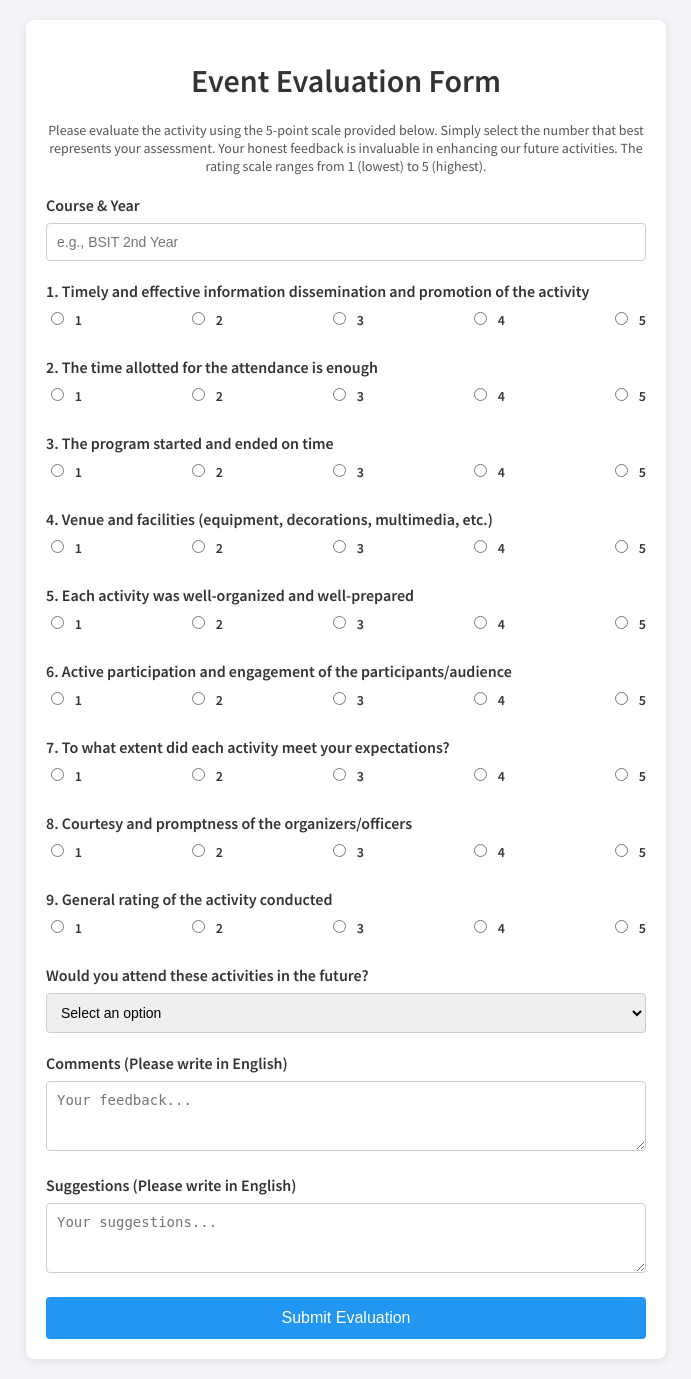
After one commit to senti-guide/sentiment-system, a Django app: page /student_evaluation_form/ in a window 1280 px wide. The commit adds this page. Shown: the whole page, without its empty margins (294-985 px from the left). Run offline with Django 5.2, Linux system fonts and the light colour scheme; a user stored in the database is signed in.

Commit message:
form and about

```diff
--- /dev/null
+++ b/evaluation/static/form.css
@@ -0,0 +1,94 @@
+/* Base Styles */
+body {
+    font-family: 'Source Sans Pro', sans-serif;
+    background-color: #f4f4f9;
+    margin: 0;
+    padding: 0;
+  }
+
+  .container {
+    max-width: 600px;
+    margin: 20px auto;
+    padding: 20px;
+    background-color: #fff;
+    border-radius: 8px;
+    box-shadow: 0 2px 10px rgba(0, 0, 0, 0.1);
+  }
+
+  h1 {
+    text-align: center;
+    font-weight: 600;
+    margin-bottom: 20px;
+    color: #333;
+  }
+
+  .description {
+    text-align: center;
+    font-size: 14px;
+    margin-bottom: 20px;
+    color: #555;
+  }
+
+  .form-group {
+    margin-bottom: 20px;
+  }
+
+  label {
+    display: block;
+    font-size: 16px;
+    font-weight: 600;
+    color: #333;
+    margin-bottom: 8px;
+  }
+
+  input[type="text"],
+  select,
+  textarea {
+    width: 100%;
+    padding: 10px;
+    border: 1px solid #ccc;
+    border-radius: 4px;
+    font-size: 14px;
+    box-sizing: border-box;
+  }
+
+  .likert {
+    display: flex;
+    justify-content: space-between;
+  }
+
+  .likert label {
+    display: inline-block;
+    font-size: 14px;
+    color: #333;
+  }
+
+  input[type="radio"] {
+    margin-right: 8px;
+  }
+
+  textarea {
+    resize: vertical;
+  }
+
+  .submit-btn {
+    width: 100%;
+    padding: 12px;
+    background-color: #2196F3;
+    color: white;
+    font-size: 16px;
+    border: none;
+    border-radius: 4px;
+    cursor: pointer;
+  }
+
+  .submit-btn:hover {
+    background-color: #1A73E8;
+  }
+
+  /* Mobile-friendly layout */
+  @media (max-width: 600px) {
+    .container {
+      padding: 10px;
+    }
+  }
--- a/evaluation/templates/student_evaluation.html
+++ b/evaluation/templates/student_evaluation.html
@@ -19,9 +19,8 @@
             </div>
             <ul class="nav-links">
                 <li><a href="{% url 'student_home' %}" class="active"><i class="fas fa-home"></i> Home</a></li>
-                <li><a href="#"><i class="fas fa-info-circle"></i> About</a></li>
-                <li><a href="#"><i class="fas fa-calendar-alt"></i> Calendar</a></li>
                 <li><a href="#"><i class="fas fa-clipboard-list"></i> Evaluation</a></li>
+                <li><a href="{% url 'about' %}"><i class="fas fa-info-circle"></i> About</a></li>
             </ul>
             <a href="{% url 'login' %}" class="logout"><i class="fas fa-sign-out-alt"></i> Logout</a>
         </nav>
--- /dev/null
+++ b/evaluation/templates/student_evaluation_form.html
@@ -0,0 +1,151 @@
+{% load static %}
+<!DOCTYPE html>
+<html lang="en">
+<head>
+  <meta charset="UTF-8">
+  <meta name="viewport" content="width=device-width, initial-scale=1.0">
+  <title>Evaluation Form</title>
+  <link href="https://fonts.googleapis.com/css2?family=Source+Sans+Pro:wght@400;600&display=swap" rel="stylesheet">
+  <link rel="stylesheet" href="{% static 'form.css' %}">
+</head>
+<body>
+  <div class="container">
+    <h1>Event Evaluation Form</h1>
+    <p class="description">Please evaluate the activity using the 5-point scale provided below. Simply select the number that best represents your assessment. Your honest feedback is invaluable in enhancing our future activities. The rating scale ranges from 1 (lowest) to 5 (highest).</p>
+
+    <form action="#" method="POST">
+      <!-- Course & Year -->
+      <div class="form-group">
+        <label for="courseYear">Course & Year</label>
+        <input type="text" id="courseYear" name="courseYear" required placeholder="e.g., BSIT 2nd Year">
+      </div>
+
+<!-- Likert Scale Questions (1-5) -->
+<div class="form-group">
+    <label for="q1">1. Timely and effective information dissemination and promotion of the activity</label>
+    <div class="likert">
+        <label><input type="radio" name="q1" value="1" required> 1</label>
+        <label><input type="radio" name="q1" value="2"> 2</label>
+        <label><input type="radio" name="q1" value="3"> 3</label>
+        <label><input type="radio" name="q1" value="4"> 4</label>
+        <label><input type="radio" name="q1" value="5"> 5</label>
+    </div>
+</div>
+
+<div class="form-group">
+    <label for="q2">2. The time allotted for the attendance is enough</label>
+    <div class="likert">
+        <label><input type="radio" name="q2" value="1" required> 1</label>
+        <label><input type="radio" name="q2" value="2"> 2</label>
+        <label><input type="radio" name="q2" value="3"> 3</label>
+        <label><input type="radio" name="q2" value="4"> 4</label>
+        <label><input type="radio" name="q2" value="5"> 5</label>
+    </div>
+</div>
+
+<div class="form-group">
+    <label for="q3">3. The program started and ended on time</label>
+    <div class="likert">
+        <label><input type="radio" name="q3" value="1" required> 1</label>
+        <label><input type="radio" name="q3" value="2"> 2</label>
+        <label><input type="radio" name="q3" value="3"> 3</label>
+        <label><input type="radio" name="q3" value="4"> 4</label>
+        <label><input type="radio" name="q3" value="5"> 5</label>
+    </div>
+</div>
+
+<div class="form-group">
+    <label for="q4">4. Venue and facilities (equipment, decorations, multimedia, etc.)</label>
+    <div class="likert">
+        <label><input type="radio" name="q4" value="1" required> 1</label>
+        <label><input type="radio" name="q4" value="2"> 2</label>
+        <label><input type="radio" name="q4" value="3"> 3</label>
+        <label><input type="radio" name="q4" value="4"> 4</label>
+        <label><input type="radio" name="q4" value="5"> 5</label>
+    </div>
+</div>
+
+<div class="form-group">
+    <label for="q5">5. Each activity was well-organized and well-prepared</label>
+    <div class="likert">
+        <label><input type="radio" name="q5" value="1" required> 1</label>
+        <label><input type="radio" name="q5" value="2"> 2</label>
+        <label><input type="radio" name="q5" value="3"> 3</label>
+        <label><input type="radio" name="q5" value="4"> 4</label>
+        <label><input type="radio" name="q5" value="5"> 5</label>
+    </div>
+</div>
+
+<div class="form-group">
+    <label for="q6">6. Active participation and engagement of the participants/audience</label>
+    <div class="likert">
+        <label><input type="radio" name="q6" value="1" required> 1</label>
+        <label><input type="radio" name="q6" value="2"> 2</label>
+        <label><input type="radio" name="q6" value="3"> 3</label>
+        <label><input type="radio" name="q6" value="4"> 4</label>
+        <label><input type="radio" name="q6" value="5"> 5</label>
+    </div>
+</div>
+
+<div class="form-group">
+    <label for="q7">7. To what extent did each activity meet your expectations?</label>
+    <div class="likert">
+        <label><input type="radio" name="q7" value="1" required> 1</label>
+        <label><input type="radio" name="q7" value="2"> 2</label>
+        <label><input type="radio" name="q7" value="3"> 3</label>
+        <label><input type="radio" name="q7" value="4"> 4</label>
+        <label><input type="radio" name="q7" value="5"> 5</label>
+    </div>
+</div>
+
+<div class="form-group">
+    <label for="q8">8. Courtesy and promptness of the organizers/officers</label>
+    <div class="likert">
+        <label><input type="radio" name="q8" value="1" required> 1</label>
+        <label><input type="radio" name="q8" value="2"> 2</label>
+        <label><input type="radio" name="q8" value="3"> 3</label>
+        <label><input type="radio" name="q8" value="4"> 4</label>
+        <label><input type="radio" name="q8" value="5"> 5</label>
+    </div>
+</div>
+
+<div class="form-group">
+    <label for="q9">9. General rating of the activity conducted</label>
+    <div class="likert">
+        <label><input type="radio" name="q9" value="1" required> 1</label>
+        <label><input type="radio" name="q9" value="2"> 2</label>
+        <label><input type="radio" name="q9" value="3"> 3</label>
+        <label><input type="radio" name="q9" value="4"> 4</label>
+        <label><input type="radio" name="q9" value="5"> 5</label>
+    </div>
+</div>
+
+      <!-- Dropdown/Radio Question -->
+      <div class="form-group">
+        <label for="futureAttendance">Would you attend these activities in the future?</label>
+        <select id="futureAttendance" name="futureAttendance" required>
+          <option value="" disabled selected>Select an option</option>
+          <option value="Yes">Yes</option>
+          <option value="Maybe">Maybe</option>
+          <option value="No">No</option>
+        </select>
+      </div>
+
+      <!-- Comments -->
+      <div class="form-group">
+        <label for="comments">Comments (Please write in English)</label>
+        <textarea id="comments" name="comments" rows="3" placeholder="Your feedback..."></textarea>
+      </div>
+
+      <!-- Suggestions -->
+      <div class="form-group">
+        <label for="suggestions">Suggestions (Please write in English)</label>
+        <textarea id="suggestions" name="suggestions" rows="3" placeholder="Your suggestions..."></textarea>
+      </div>
+
+      <!-- Submit Button -->
+      <button type="submit" class="submit-btn">Submit Evaluation</button>
+    </form>
+  </div>
+</body>
+</html>
--- a/evaluation/templates/student_home.html
+++ b/evaluation/templates/student_home.html
@@ -19,9 +19,8 @@
             </div>
             <ul class="nav-links">
                 <li><a href="#" class="active"><i class="fas fa-home"></i> Home</a></li>
-                <li><a href="#"><i class="fas fa-info-circle"></i> About</a></li>
-                <li><a href="#"><i class="fas fa-calendar-alt"></i> Calendar</a></li>
                 <li><a href="{% url 'student_evaluation' %}"><i class="fas fa-clipboard-list"></i> Evaluation</a></li>
+                <li><a href="{% url 'about' %}"><i class="fas fa-info-circle"></i> About</a></li>
             </ul>
             <a href="{% url 'login' %}" class="logout"><i class="fas fa-sign-out-alt"></i> Logout</a>
         </nav>
--- a/evaluation/urls.py
+++ b/evaluation/urls.py
@@ -8,6 +8,8 @@ urlpatterns = [
     path('register/', views.register_view, name='register'),
     path('student_home/', views.student_home_view, name='student_home'),
     path('student_evaluation/', views.student_evaluation_view, name='student_evaluation'),
+    path('about/', views.about_view, name='about'),
+    path('student_evaluation_form/', views.student_evaluation_form_view, name='student_evaluation_form'),
     path('admin_dashboard/', views.admin_dashboard_view, name='admin_dashboard'),
     path('logout/', views.logout_view, name='logout'),
 ]
--- a/evaluation/views.py
+++ b/evaluation/views.py
@@ -75,6 +75,14 @@ def student_home_view(request):
 def student_evaluation_view(request):
     return render(request, 'student_evaluation.html')
 
+@login_required
+def about_view(request):
+    return render(request, 'about.html')
+
+@login_required
+def student_evaluation_form_view(request):
+    return render(request, 'student_evaluation_form.html')
+
 def is_admin(user):
     return user.is_superuser or user.is_staff
 
```
Also changed, not shown: evaluation/static/about.css (added, +135 -0 lines), evaluation/templates/about.html (added, +46 -0 lines), db.sqlite3, evaluation/templates/student_about.html (deleted).
